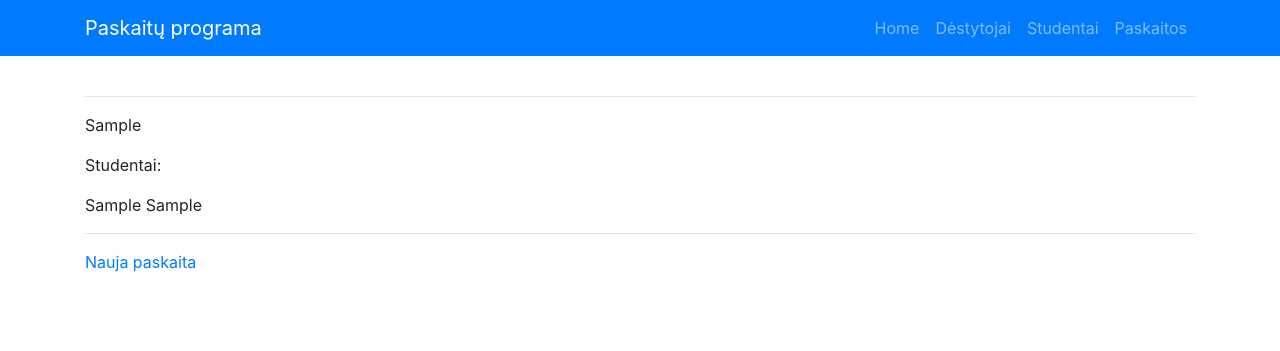
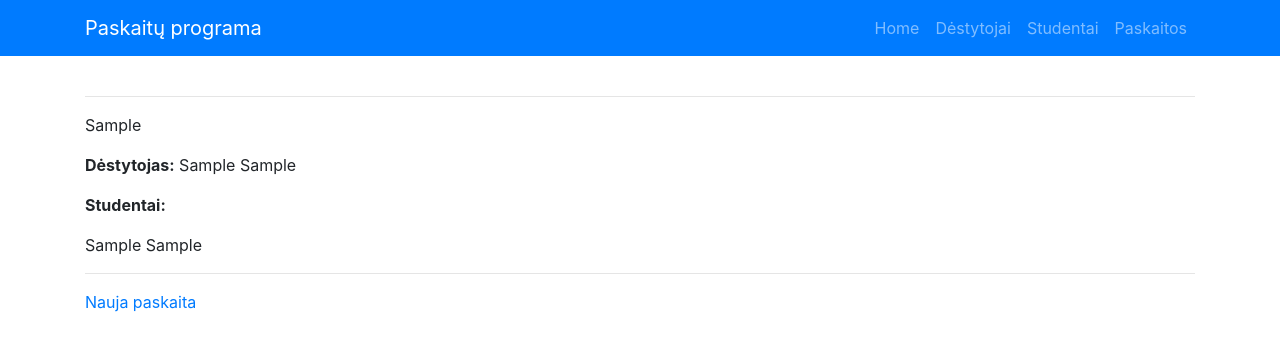
Before and after one commit to DonatasNoreika/studentai_destytojai_paskaitos_flask, a Flask app: page /paskaitos in a window 1280 px wide. Shown: the top 351 px of the page. Run offline with Flask 2, Linux system fonts and the light colour scheme; tables that the repository leaves empty hold one stand-in row (values such as "Sample post"); parts of the project's set-up code (start-up, migrations or seed data) failed here and were passed over; some libraries are stand-ins or nearby versions.

Commit message:
Pridėtas dėstytojo pridėjimas ir atvaizdavimas paskaitoje

```diff
--- a/app.py
+++ b/app.py
@@ -4,10 +4,7 @@ from flask_sqlalchemy import SQLAlchemy
 import forms
 
 basedir = os.path.abspath(os.path.dirname(__file__))
-print(basedir)
-
 app = Flask(__name__)
-
 app.config['SECRET_KEY'] = 'dfgsfdgsdfgsdfgsdf'
 app.config['SQLALCHEMY_DATABASE_URI'] = 'sqlite:///' + os.path.join(basedir, 'paskaitos.db?check_same_thread=False')
 app.config['SQLALCHEMY_TRACK_MODIFICATIONS'] = False
@@ -110,7 +107,7 @@ def nauja_paskaita():
     db.create_all()
     forma = forms.PaskaitaForm()
     if forma.validate_on_submit():
-        nauja_paskaita = Paskaita(pavadinimas=forma.pavadinimas.data)
+        nauja_paskaita = Paskaita(pavadinimas=forma.pavadinimas.data, destytojas_id=forma.destytojas.data.id)
         for studentas in forma.studentai.data:
             priskirtas_studentas = Studentas.query.get(studentas.id)
             nauja_paskaita.studentai.append(priskirtas_studentas)
--- a/forms.py
+++ b/forms.py
@@ -4,6 +4,9 @@ from wtforms.validators import DataRequired, Email
 from wtforms_sqlalchemy.fields import QuerySelectField, QuerySelectMultipleField
 import app
 
+
+def destytojas_query():
+    return app.Destytojas.query
 
 class StudentasForm(FlaskForm):
     vardas = StringField('Vardas', [DataRequired()])
@@ -17,6 +20,7 @@ class PaskaitaForm(FlaskForm):
     pavadinimas = StringField('Pavadinimas', [DataRequired()])
     studentai = QuerySelectMultipleField(query_factory=app.Studentas.query.all, get_label="vardas",
                                          get_pk=lambda obj: str(obj))
+    destytojas = QuerySelectField(query_factory=destytojas_query, allow_blank=True, get_label="pavarde", get_pk=lambda obj: str(obj))
     submit = SubmitField('Įvesti')
 
 
--- a/templates/paskaitos.html
+++ b/templates/paskaitos.html
@@ -6,8 +6,11 @@
 {% for paskaita in visos_paskaitos %}
 <hr>
 <p>{{paskaita.pavadinimas}}</p>
+{% if paskaita.destytojas %}
+<p><b>Dėstytojas:</b> {{paskaita.destytojas.vardas}} {{paskaita.destytojas.pavarde}}</p>
+{% endif %}
 {% if paskaita.studentai %}
-<p>Studentai:</p>
+<p><b>Studentai:</b></p>
 {% for studentas in paskaita.studentai %}
 <p>{{studentas.vardas}} {{studentas.pavarde}}</p>
 {% endfor %}
--- a/templates/prideti_paskaita.html
+++ b/templates/prideti_paskaita.html
@@ -9,6 +9,10 @@
         {{ form.pavadinimas(class="form-control") }}
     </div>
     <div class="form-group">
+        {{ form.destytojas.label(class="form-control-label") }}
+        {{ form.destytojas(class="form-control") }}
+    </div>
+    <div class="form-group">
         {{ form.studentai.label(class="form-control-label") }}
         {{ form.studentai(class="form-control") }}
     </div>
```
